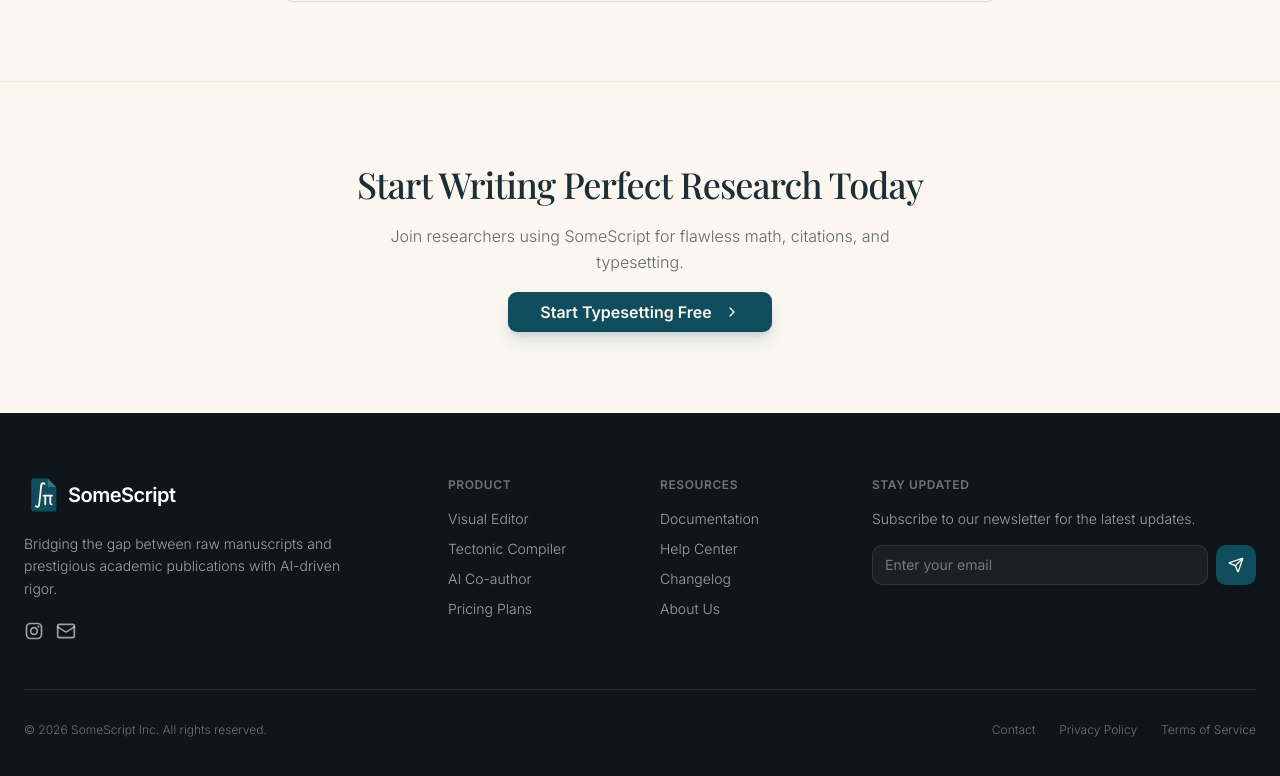
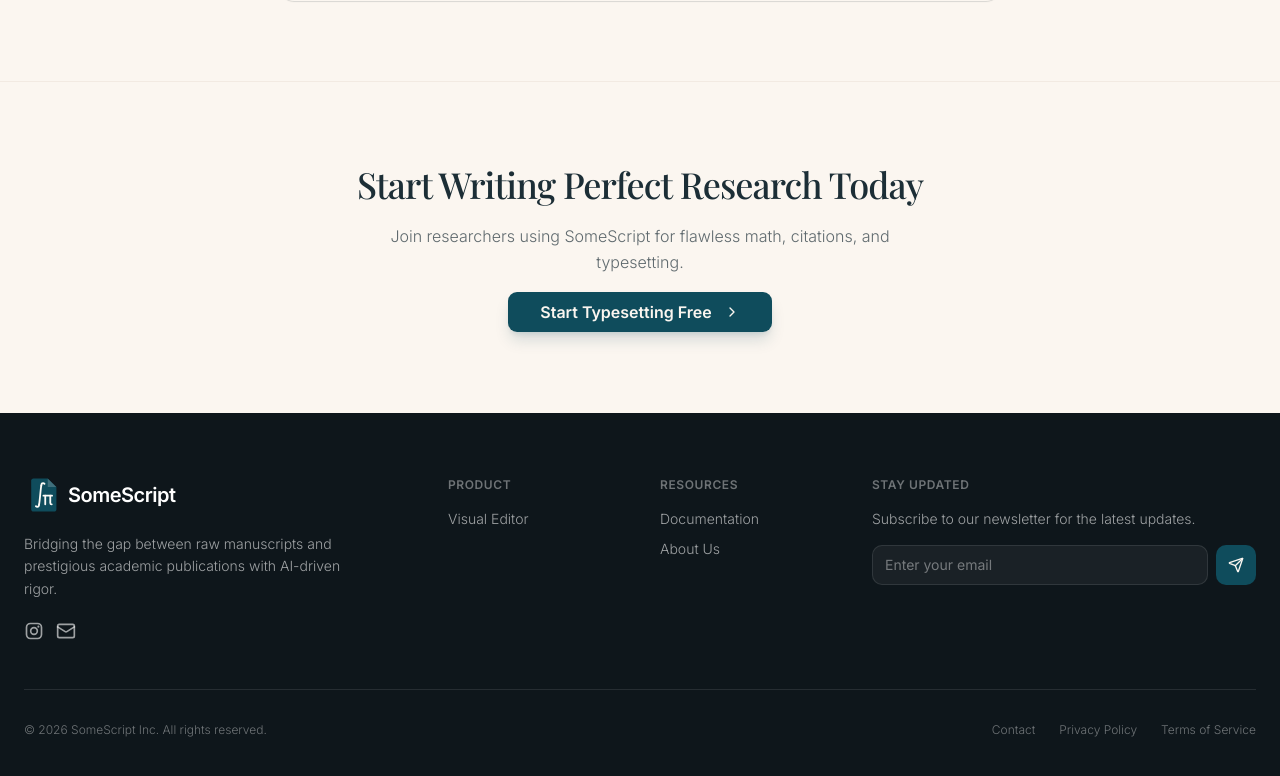
Before and after one commit to Fankrits/SomeScript, a Next.js app in the folder apps/web/: page / in a window 1280 px wide. Shown: the part 5423-6199 px from the top of the page. Built offline with nearby package versions, Linux system fonts and the light colour scheme; a web font is replaced by a local one.

Commit message:
style(web): remove Tectonic Compiler, AI Co-author, Pricing Plans, Help Center, and Changelog from footer

```diff
--- a/apps/web/components/footer.tsx
+++ b/apps/web/components/footer.tsx
@@ -53,9 +53,6 @@ export default function Footer() {
             <h4 className="text-xs font-semibold uppercase tracking-wider text-white/40">Product</h4>
             <ul className="space-y-2.5 text-sm text-white/60 font-light">
               <li><Link href="/dashboard" className="hover:text-white transition-colors">Visual Editor</Link></li>
-              <li><Link href="/#how-it-works" className="hover:text-white transition-colors">Tectonic Compiler</Link></li>
-              <li><Link href="/#features" className="hover:text-white transition-colors">AI Co-author</Link></li>
-              <li><Link href="/dashboard" className="hover:text-white transition-colors">Pricing Plans</Link></li>
             </ul>
           </div>
 
@@ -64,8 +61,6 @@ export default function Footer() {
             <h4 className="text-xs font-semibold uppercase tracking-wider text-white/40">Resources</h4>
             <ul className="space-y-2.5 text-sm text-white/60 font-light">
               <li><Link href="/#faq" className="hover:text-white transition-colors">Documentation</Link></li>
-              <li><Link href="/#faq" className="hover:text-white transition-colors">Help Center</Link></li>
-              <li><Link href="/#how-it-works" className="hover:text-white transition-colors">Changelog</Link></li>
               <li><Link href="/about" className="hover:text-white transition-colors">About Us</Link></li>
             </ul>
           </div>
```
